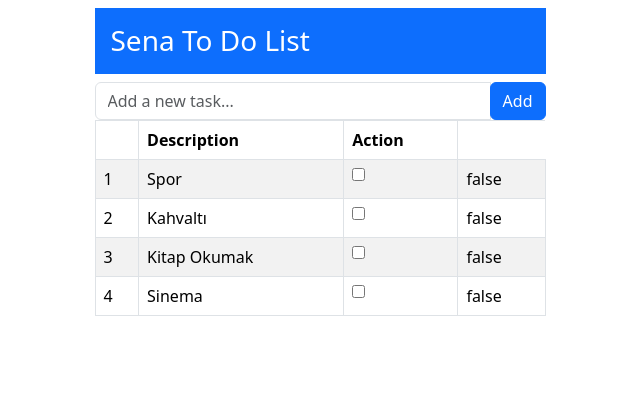
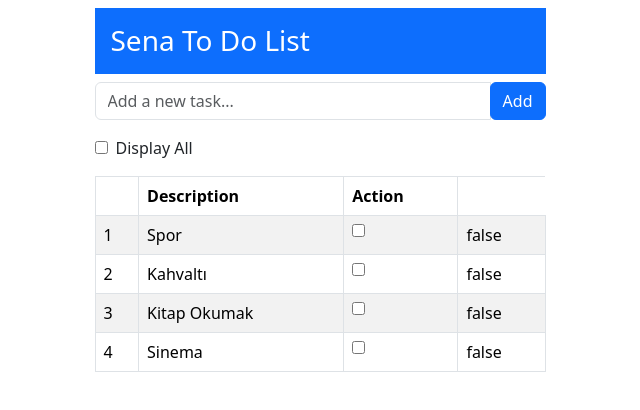
Before and after one commit to sena-nur/angular-projects, an Angular app in the folder to-do-app/: page / in a window 1280 px wide. Shown: the top 410 px of the page, without its empty margins (320-960 px from the left). Built offline with nearby package versions, Linux system fonts and the light colour scheme.

Commit message:
feat:add checkbox for display all

```diff
--- a/to-do-app/src/app/app.component.html
+++ b/to-do-app/src/app/app.component.html
@@ -12,6 +12,18 @@
         <div class="input-group-append">
           <button class="btn btn-primary" (click)="addItem()">Add</button>
         </div>
+      </div>
+      <div class="div custom-control custom-checkbox my-3">
+        <input
+          type="checkbox"
+          class="custom-control-input"
+          name=""
+          id="displayAll"
+          [(ngModel)]="isDisplay"
+        />
+        <label class="custom-control-label px-2" for="displayAll"
+          >Display All</label
+        >
       </div>
       <table class="table table-striped table-bordered">
         <thead>
--- a/to-do-app/src/app/app.component.ts
+++ b/to-do-app/src/app/app.component.ts
@@ -13,12 +13,16 @@ import { FormsModule } from '@angular/forms';
 export class AppComponent {
   model = new Model();
   newItemDescription: string = '';
+  isDisplay = false;
 
   getName() {
     return this.model.user;
   }
 
   getItems() {
+    if (this.isDisplay) {
+      return this.model.items;
+    }
     return this.model.items.filter((item) => !item.action);
   }
 
```
